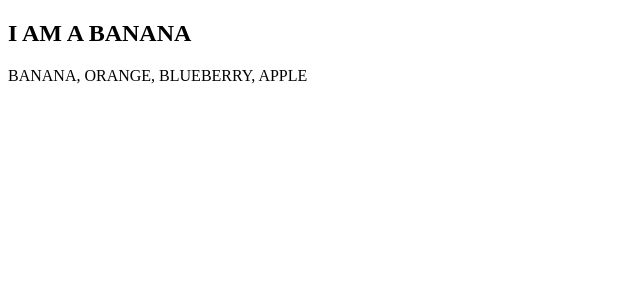
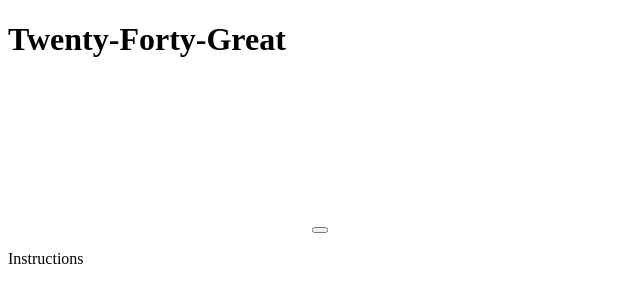
Before and after one commit to kansasraptor/GameTimeDandL, a website built with webpack: page index.html in a window 1280 px wide. Shown: the whole page, without its empty margins (0-640 px from the left). Built offline with nearby package versions, Linux system fonts and the light colour scheme.

Commit message:
Add initial index.html file

```diff
--- a/index.html
+++ b/index.html
@@ -2,11 +2,16 @@
 <html>
 <head>
   <meta charset="utf-8">
-  <title>Game Time</title>
+  <title>204GR8</title>
 </head>
 <body>
-<h2> I AM A BANANA </h1>
-  <div class='banana'> </div>
-  <script src="main.bundle.js"></script>
+  <div id="high-score"></div>
+  <div id="current-score"></div>
+  <h1>Twenty-Forty-Great</h1>
+  <canvas id="game-grid"></canvas>
+  <button id="btn-new-game"></button>
+  <section id="game-instructions">
+  <p>Instructions</p>
+  </section>
 </body>
 </html>
```
